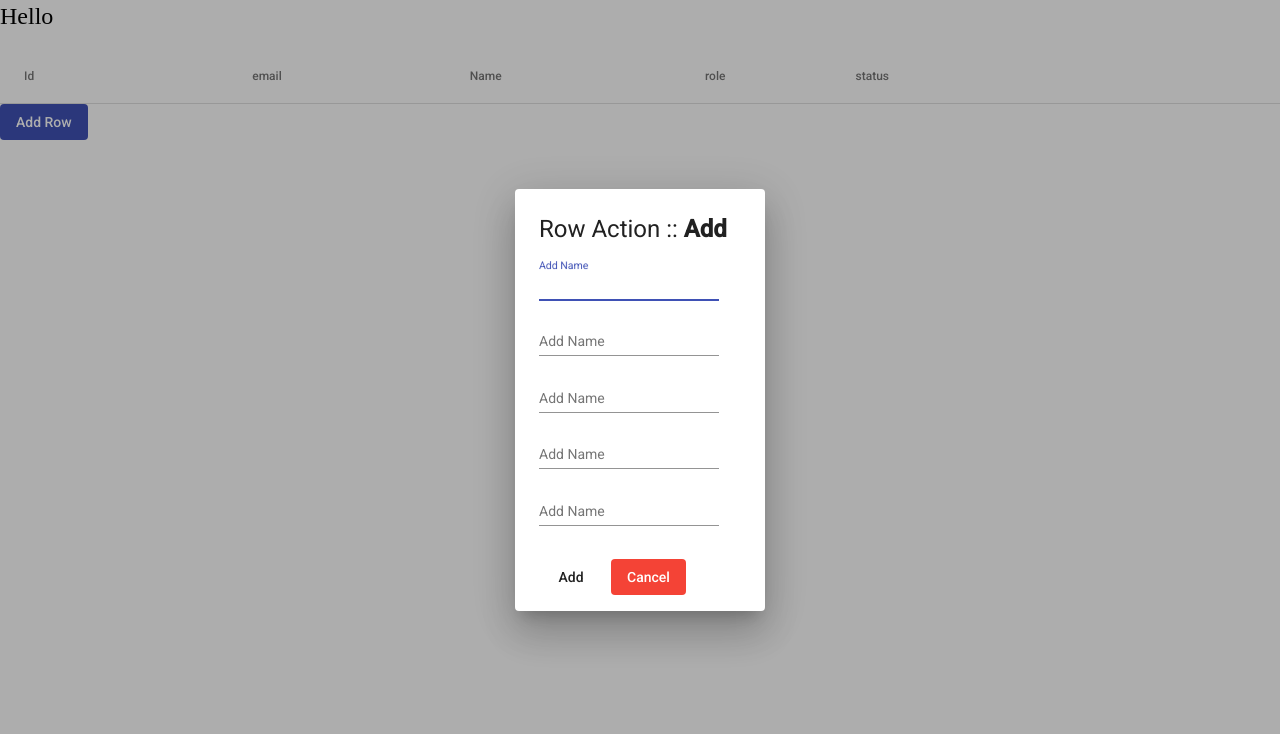
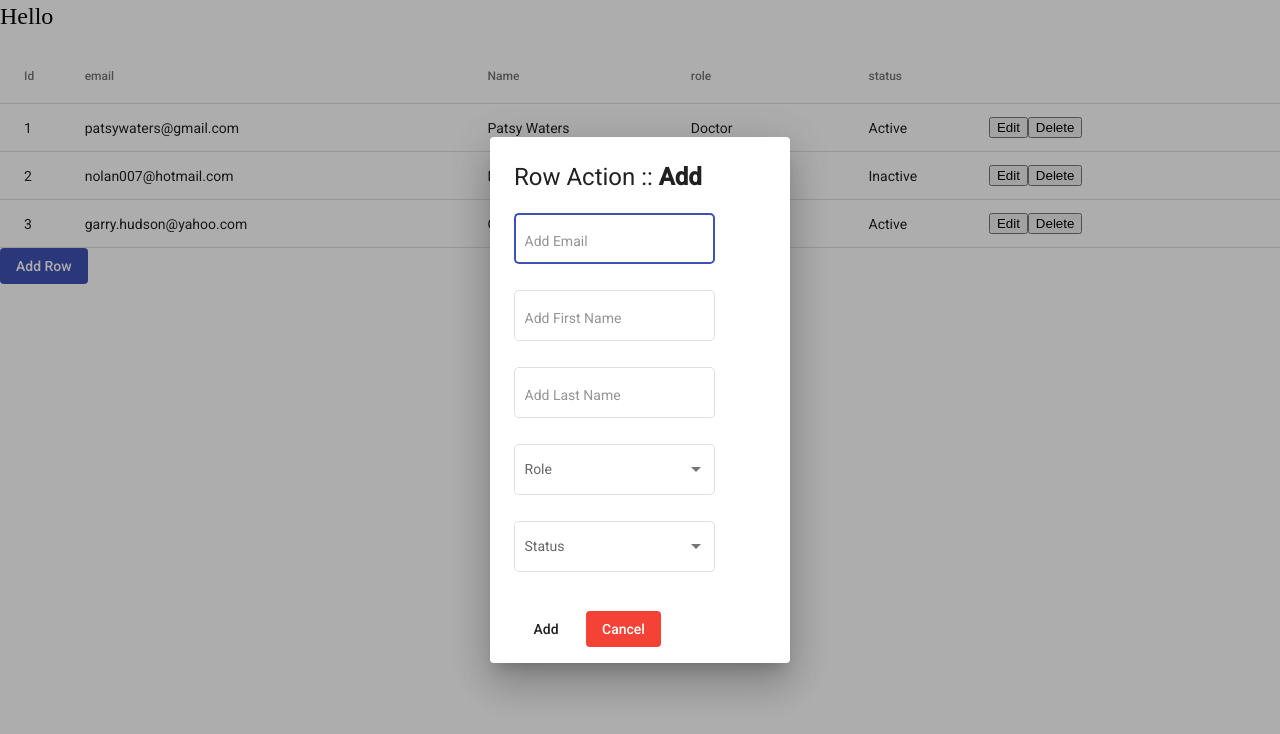
Before and after one commit to stephencarvalho/UserManagement, an Angular app: page /user in a window 1280 px wide. Both pictures are taken after a click on the button "Add Row". Shown: the top 734 px of the page. Built offline with nearby package versions, Linux system fonts and the light colour scheme.

Commit message:
Added function to check if email exists

```diff
--- a/src/app/app.module.ts
+++ b/src/app/app.module.ts
@@ -7,6 +7,8 @@ import { MatDialogModule } from '@angular/material/dialog';
 import { MatFormFieldModule } from '@angular/material/form-field';
 import { MatInputModule } from '@angular/material/input';
 import { MatButtonModule } from '@angular/material/button';
+import { MatSelectModule } from '@angular/material/select';
+
 
 
 
@@ -35,6 +37,7 @@ import { FormsModule } from '@angular/forms';
     MatFormFieldModule,
     MatInputModule,
     MatButtonModule,
+    MatSelectModule
 
   ],
   providers: [],
--- a/src/app/dataservice.service.ts
+++ b/src/app/dataservice.service.ts
@@ -10,23 +10,29 @@ export class DataserviceService {
   constructor() { }
 
   UserData: User[] = [
-
+    {
+      id : 1,
+      email: "patsywaters@gmail.com",
+      firstName: "Patsy",
+      lastName: "Waters",
+      role:"doctor",
+      status: "active"
+    },
+    {
+      id : 2,
+      email: "nolan007@hotmail.com",
+      firstName: "Della",
+      lastName: "Nolan",
+      role:"admin",
+      status: "inactive"
+    },
+    {
+      id : 3,
+      email: "garry.hudson@yahoo.com",
+      firstName: "Gary",
+      lastName: "Hudson",
+      role:"accountant",
+      status: "active"
+    }
   ];
-
-  // addUsers(): Observable<User[]>  {
-  //   var test: User = {
-  //     id: 3,
-  //     email: 'abc@test.com',
-  //     firstName: 'Jim',
-  //     lastName: 'Rambo',
-  //     role: 'Doctor',
-  //     status: 'Active'
-  //   };
-  //   this.UserData.push(test);
-  //   let ids = this.UserData.map((obj)=> {
-  //     return obj;
-  //   });
-  //   return of(ids);
-  // }
-
 }
--- a/src/app/edit-user-modal/edit-user-modal.component.html
+++ b/src/app/edit-user-modal/edit-user-modal.component.html
@@ -1,20 +1,33 @@
 <h1 mat-dialog-title>Row Action :: <strong>{{action}}</strong></h1>
 <div mat-dialog-content>
     <div *ngIf="action != 'Delete'; else elseTemplate">
-        <mat-form-field >
-            <input placeholder="{{action}} Name" name="email" matInput [(ngModel)]="local_data.email">
+        <mat-form-field appearance="outline">
+            <input (keyup)="checkEmail($event)" placeholder="{{action}} Email" name="email" matInput [(ngModel)]="local_data.email">
         </mat-form-field>
-        <mat-form-field >
-            <input placeholder="{{action}} Name" name="firstName" matInput [(ngModel)]="local_data.firstName">
+        <mat-form-field appearance="outline">
+            <input placeholder="{{action}} First Name" name="firstName" matInput [(ngModel)]="local_data.firstName">
         </mat-form-field>
-        <mat-form-field >
-            <input placeholder="{{action}} Name" name="lastName" matInput [(ngModel)]="local_data.lastName">
+        <mat-form-field appearance="outline">
+            <input placeholder="{{action}} Last Name" name="lastName" matInput [(ngModel)]="local_data.lastName">
         </mat-form-field>
-        <mat-form-field >
-            <input placeholder="{{action}} Name" name="role" matInput [(ngModel)]="local_data.role">
+        <mat-form-field appearance="outline" >
+            <mat-label>Role</mat-label>
+            <mat-select name="role" matInput [(ngModel)]="local_data.role">
+                <mat-option *ngFor="let role of roles" [value]="role.value">
+                    {{role.label}}
+                </mat-option>
+            </mat-select>
         </mat-form-field>
-        <mat-form-field >
-            <input placeholder="{{action}} Name" name="status" matInput [(ngModel)]="local_data.status">
+        <!-- <mat-form-field >
+            <input placeholder="{{action}} Name" >
+        </mat-form-field> -->
+        <mat-form-field appearance="outline" >
+            <mat-label>Status</mat-label>
+            <mat-select name="status" matInput [(ngModel)]="local_data.status" >
+                <mat-option *ngFor="let status of statusOptions" [value]="status.value">
+                    {{status.label}}
+                </mat-option>
+            </mat-select>
         </mat-form-field>
     </div>
     <ng-template #elseTemplate>
--- a/src/app/edit-user-modal/edit-user-modal.component.ts
+++ b/src/app/edit-user-modal/edit-user-modal.component.ts
@@ -1,5 +1,7 @@
 import { Component, Inject, OnInit, Optional } from '@angular/core';
 import { MatDialogRef, MAT_DIALOG_DATA } from '@angular/material/dialog';
+import { DataserviceService } from '../dataservice.service';
+import { Select } from '../model/select.model';
 import { User } from '../model/user.model';
 import { UserComponent } from '../user/user.component';
 
@@ -12,8 +14,21 @@ export class EditUserModalComponent implements OnInit {
 
   action:string;
   local_data:any;
+  email:string;
+
+  roles: Select[] = [
+    {value: 'accountant', label: 'Accountant'},
+    {value: 'admin', label: 'Admin'},
+    {value: 'doctor', label: 'Doctor'}
+  ];
+
+  statusOptions: Select[] = [
+    {value: 'active', label: 'Active'},
+    {value: 'inactive', label: 'Inactive'}
+  ];
 
   constructor(
+    private dataService: DataserviceService,
     public dialogRef: MatDialogRef<EditUserModalComponent>,
     //@Optional() is used to prevent error if no data is passed
     @Optional() @Inject(MAT_DIALOG_DATA) public data: User) {
@@ -30,6 +45,13 @@ export class EditUserModalComponent implements OnInit {
       this.dialogRef.close({event:'Cancel'});
     }
 
+    checkEmail(event: any) {
+      this.email = event.target.value;
+      this.dataService.UserData.find((obj) => {
+        return obj.email === this.email;
+      });
+    }
+
     ngOnInit(): void {
     }
 
--- /dev/null
+++ b/src/app/model/select.model.ts
@@ -0,0 +1,4 @@
+export interface Select {
+    value: string;
+    label: string;
+}
--- a/src/app/user/user.component.html
+++ b/src/app/user/user.component.html
@@ -14,11 +14,11 @@
       </ng-container>
       <ng-container matColumnDef="role">
         <th mat-header-cell *matHeaderCellDef> role </th>
-        <td mat-cell *matCellDef="let user"> {{user.role}} </td>
+        <td mat-cell *matCellDef="let user"> {{user.role | titlecase}} </td>
       </ng-container>
       <ng-container matColumnDef="status">
         <th mat-header-cell *matHeaderCellDef> status </th>
-        <td mat-cell *matCellDef="let user"> {{user.status}} </td>
+        <td mat-cell *matCellDef="let user"> {{user.status | titlecase}} </td>
       </ng-container>
       <ng-container matColumnDef="edit-delete">
         <th mat-header-cell *matHeaderCellDef>  </th>
--- a/src/app/user/user.component.ts
+++ b/src/app/user/user.component.ts
@@ -36,7 +36,7 @@ export class UserComponent implements OnInit {
   openDialog(action,obj) {
     obj.action = action;
     const dialogRef = this.dialog.open(EditUserModalComponent, {
-      width: '250px',
+      width: '300px',
       data:obj
     });
 
```
Lines whose indentation alone changed are shown as unchanged.
